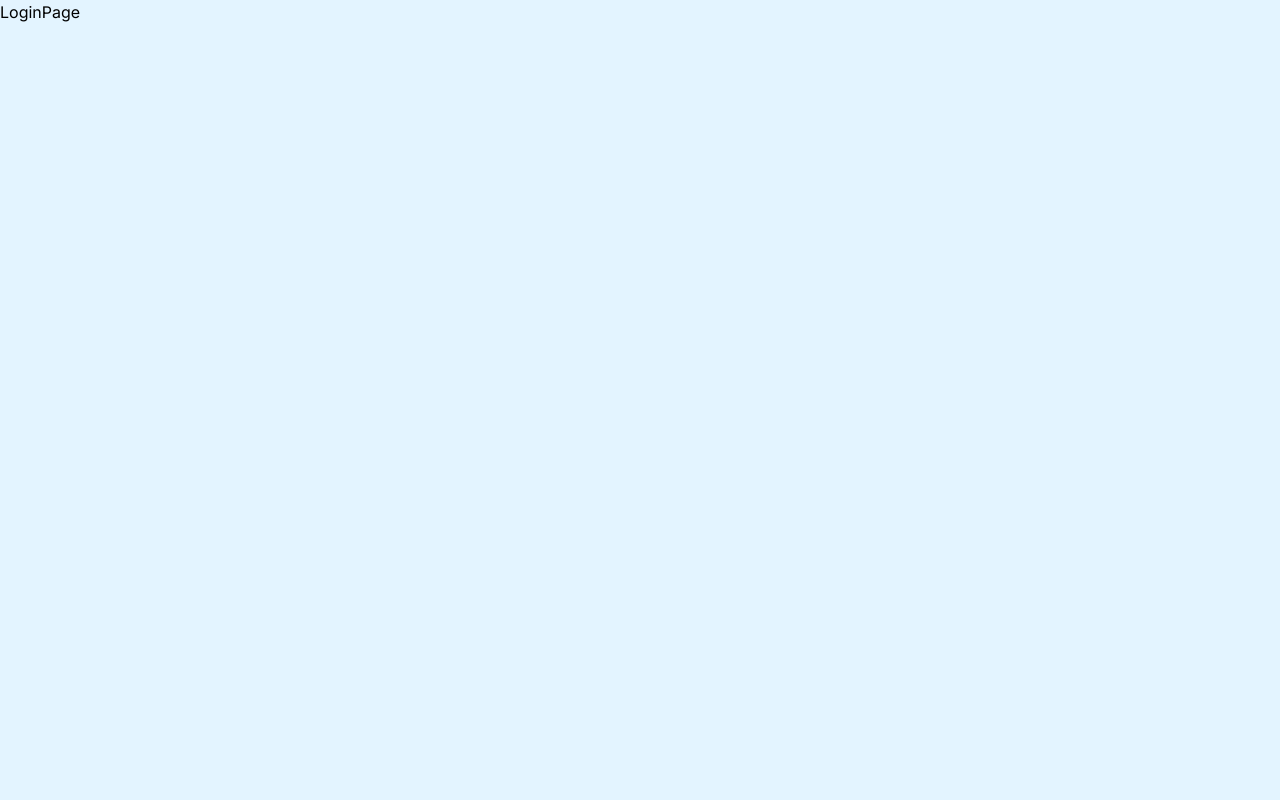
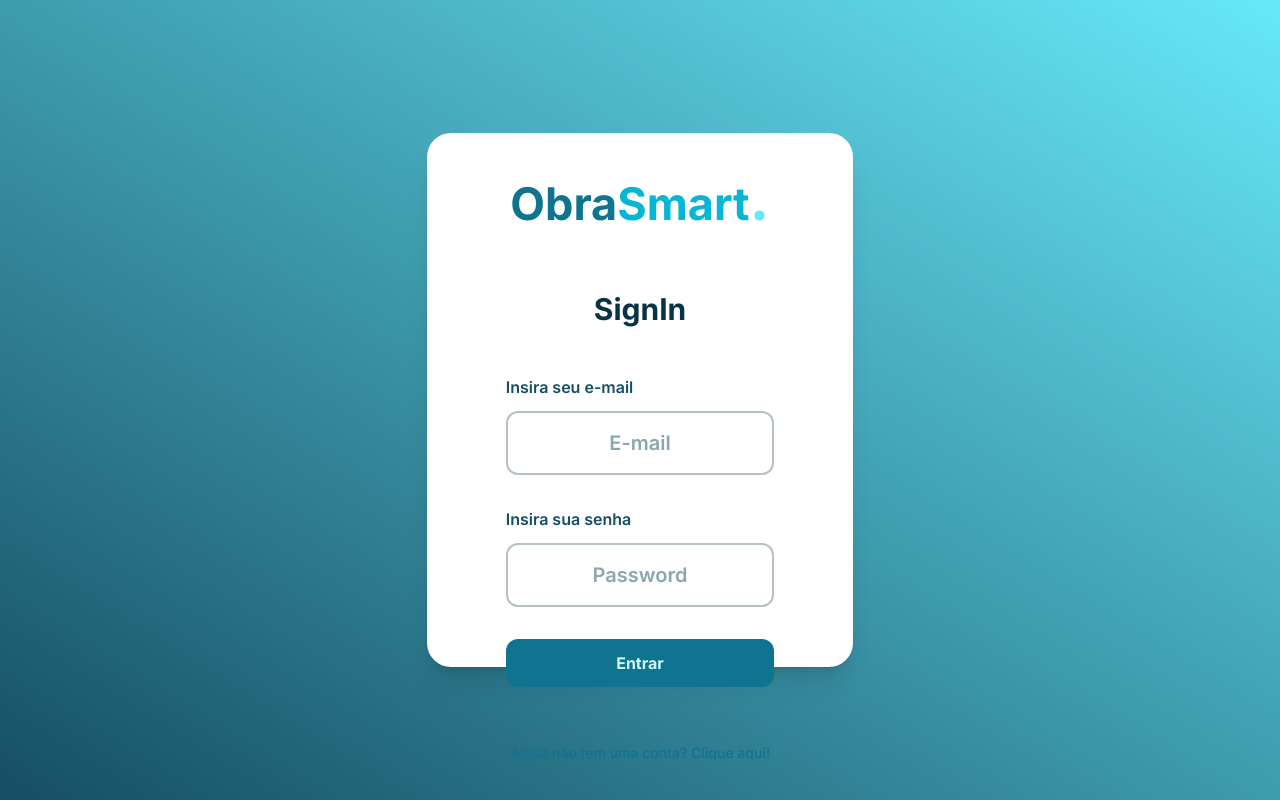
Before and after one commit to Smart-Constructor/smart-frontend, a Next.js app: page /login in a window 1280 px wide. Built offline with nearby package versions, Linux system fonts and the light colour scheme.

Commit message:
✨feat: created static login page

```diff
--- a/src/app/dashboard/page.tsx
+++ b/src/app/dashboard/page.tsx
@@ -1,7 +1,9 @@
 import Aside from "@/components/ui/Aside/Aside";
 
 export default function Dashboard() {
-    return (
-        <Aside/>
-    )
+  return (
+    <main className="w-screen h-screen bg-gradient-to-tr from-cyan-900 to-cyan-300">
+      <Aside />
+    </main>
+  );
 }
--- a/src/app/login/page.tsx
+++ b/src/app/login/page.tsx
@@ -1,6 +1,36 @@
+import Logo from "@/components/Logo";
+import LabelComponent from "@/components/ui/Login/Label";
+import Link from "next/link";
 
 export default function Login() {
-    return (
-        <h1>LoginPage</h1>
-    )
+  return (
+    <main className="flex items-center justify-center w-screen h-screen bg-gradient-to-tr from-cyan-900 to-cyan-300">
+      <div className="flex flex-col items-center w-1/3 h-4/6 bg-white m-auto rounded-3xl shadow-xl box-border p-5">
+        <Logo />
+        <h1 className="text-3xl font-bold text-cyan-950 mb-12">SignIn</h1>
+        <form className="flex flex-col items-center w-10/12 h-full gap-8">
+          <LabelComponent
+            label="Insira seu e-mail"
+            placeholder="E-mail"
+            type="email"
+          />
+          <LabelComponent
+            label="Insira sua senha"
+            placeholder="Password"
+            type="password"
+          />
+          <button
+            type="submit"
+            className="w-10/12 h-12 bg-cyan-700 rounded-xl text-cyan-100 font-bold hover:bg-cyan-600 active:bg-cyan-900
+           focus:ring ring-cyan-300/50"
+          >
+            Entrar
+          </button>
+          <Link href="/signup" className="mt-6 text-sm text-cyan-700 font-medium hover:text-cyan-500">
+            <h2>Ainda não tem uma conta? Clique aqui!</h2>
+          </Link>
+        </form>
+      </div>
+    </main>
+  );
 }
--- a/src/components/MainContainer.tsx
+++ /dev/null
@@ -1,8 +0,0 @@
-import { w } from 'windstitch';
-
-const MainContainer = w.header(`
-    grid
-    grid-cols-2
-`)
-
-export default MainContainer
--- a/src/components/ui/Aside/Aside.tsx
+++ b/src/components/ui/Aside/Aside.tsx
@@ -1,16 +1,36 @@
+import FooterComponent from "../Footer/Footer";
 import AsideItem from "./AsideItem";
 import { AsideComponent } from "./styles";
 import Logo from "@/components/Logo";
 
 const Aside = () => {
   return (
-    <AsideComponent>
-      <Logo />
-      <AsideItem title="Dashboard" href="/dashboard" pathIcon="M3 13.125C3 12.504 3.504 12 4.125 12h2.25c.621 0 1.125.504 1.125 1.125v6.75C7.5 20.496 6.996 21 6.375 21h-2.25A1.125 1.125 0 013 19.875v-6.75zM9.75 8.625c0-.621.504-1.125 1.125-1.125h2.25c.621 0 1.125.504 1.125 1.125v11.25c0 .621-.504 1.125-1.125 1.125h-2.25a1.125 1.125 0 01-1.125-1.125V8.625zM16.5 4.125c0-.621.504-1.125 1.125-1.125h2.25C20.496 3 21 3.504 21 4.125v15.75c0 .621-.504 1.125-1.125 1.125h-2.25a1.125 1.125 0 01-1.125-1.125V4.125z"/>
-      <AsideItem title="Register" href="/signin" pathIcon="M15.042 21.672L13.684 16.6m0 0l-2.51 2.225.569-9.47 5.227 7.917-3.286-.672zM12 2.25V4.5m5.834.166l-1.591 1.591M20.25 10.5H18M7.757 14.743l-1.59 1.59M6 10.5H3.75m4.007-4.243l-1.59-1.59"/>
-      <AsideItem title="Unidades" href="/teste" pathIcon="M11.42 15.17L17.25 21A2.652 2.652 0 0021 17.25l-5.877-5.877M11.42 15.17l2.496-3.03c.317-.384.74-.626 1.208-.766M11.42 15.17l-4.655 5.653a2.548 2.548 0 11-3.586-3.586l6.837-5.63m5.108-.233c.55-.164 1.163-.188 1.743-.14a4.5 4.5 0 004.486-6.336l-3.276 3.277a3.004 3.004 0 01-2.25-2.25l3.276-3.276a4.5 4.5 0 00-6.336 4.486c.091 1.076-.071 2.264-.904 2.95l-.102.085m-1.745 1.437L5.909 7.5H4.5L2.25 3.75l1.5-1.5L7.5 4.5v1.409l4.26 4.26m-1.745 1.437l1.745-1.437m6.615 8.206L15.75 15.75M4.867 19.125h.008v.008h-.008v-.008z"/>
-      <AsideItem title="Sobre" href="/teste2" pathIcon="M15 9h3.75M15 12h3.75M15 15h3.75M4.5 19.5h15a2.25 2.25 0 002.25-2.25V6.75A2.25 2.25 0 0019.5 4.5h-15a2.25 2.25 0 00-2.25 2.25v10.5A2.25 2.25 0 004.5 19.5zm6-10.125a1.875 1.875 0 11-3.75 0 1.875 1.875 0 013.75 0zm1.294 6.336a6.721 6.721 0 01-3.17.789 6.721 6.721 0 01-3.168-.789 3.376 3.376 0 016.338 0z"/>
-    </AsideComponent>
+    <>
+      <AsideComponent>
+        <Logo />
+        <AsideItem
+          title="Dashboard"
+          href="/dashboard"
+          pathIcon="M3 13.125C3 12.504 3.504 12 4.125 12h2.25c.621 0 1.125.504 1.125 1.125v6.75C7.5 20.496 6.996 21 6.375 21h-2.25A1.125 1.125 0 013 19.875v-6.75zM9.75 8.625c0-.621.504-1.125 1.125-1.125h2.25c.621 0 1.125.504 1.125 1.125v11.25c0 .621-.504 1.125-1.125 1.125h-2.25a1.125 1.125 0 01-1.125-1.125V8.625zM16.5 4.125c0-.621.504-1.125 1.125-1.125h2.25C20.496 3 21 3.504 21 4.125v15.75c0 .621-.504 1.125-1.125 1.125h-2.25a1.125 1.125 0 01-1.125-1.125V4.125z"
+        />
+        <AsideItem
+          title="Register"
+          href="/signin"
+          pathIcon="M15.042 21.672L13.684 16.6m0 0l-2.51 2.225.569-9.47 5.227 7.917-3.286-.672zM12 2.25V4.5m5.834.166l-1.591 1.591M20.25 10.5H18M7.757 14.743l-1.59 1.59M6 10.5H3.75m4.007-4.243l-1.59-1.59"
+        />
+        <AsideItem
+          title="Unidades"
+          href="/teste"
+          pathIcon="M11.42 15.17L17.25 21A2.652 2.652 0 0021 17.25l-5.877-5.877M11.42 15.17l2.496-3.03c.317-.384.74-.626 1.208-.766M11.42 15.17l-4.655 5.653a2.548 2.548 0 11-3.586-3.586l6.837-5.63m5.108-.233c.55-.164 1.163-.188 1.743-.14a4.5 4.5 0 004.486-6.336l-3.276 3.277a3.004 3.004 0 01-2.25-2.25l3.276-3.276a4.5 4.5 0 00-6.336 4.486c.091 1.076-.071 2.264-.904 2.95l-.102.085m-1.745 1.437L5.909 7.5H4.5L2.25 3.75l1.5-1.5L7.5 4.5v1.409l4.26 4.26m-1.745 1.437l1.745-1.437m6.615 8.206L15.75 15.75M4.867 19.125h.008v.008h-.008v-.008z"
+        />
+        <AsideItem
+          title="Sobre"
+          href="/teste2"
+          pathIcon="M15 9h3.75M15 12h3.75M15 15h3.75M4.5 19.5h15a2.25 2.25 0 002.25-2.25V6.75A2.25 2.25 0 0019.5 4.5h-15a2.25 2.25 0 00-2.25 2.25v10.5A2.25 2.25 0 004.5 19.5zm6-10.125a1.875 1.875 0 11-3.75 0 1.875 1.875 0 013.75 0zm1.294 6.336a6.721 6.721 0 01-3.17.789 6.721 6.721 0 01-3.168-.789 3.376 3.376 0 016.338 0z"
+        />
+      </AsideComponent>
+      <FooterComponent />
+    </>
   );
 };
 
--- /dev/null
+++ b/src/components/ui/Footer/Footer.tsx
@@ -0,0 +1,11 @@
+const FooterComponent = () => {
+    return (
+      <footer className="footer footer-center p-4 bg-base-300 fixed bottom-0 left-2/4 text-gray-100">
+        <div>
+          <p>Copyright © 2023 - All right reserved by ObraSmart</p>
+        </div>
+      </footer>
+    );
+  };
+
+  export default FooterComponent;
--- /dev/null
+++ b/src/components/ui/Login/Label.tsx
@@ -0,0 +1,23 @@
+
+const LabelComponent = (props: labelComponent) => {
+    const {placeholder, type, label} = props;
+    return (
+        <label className="flex flex-col box-border gap-3 font-semibold w-10/12 text-cyan-900 text-xl transition-all ease-in text-left">
+            <h1 className="text-base">{label}</h1>
+            <input
+            className="transition-all ease-in w-full h-16 p-2 placeholder:text-cyan-900/50 text-center focus:outline-none focus:border-none focus:ring focus:ring-cyan-300/50 rounded-xl
+            focus:text-cyan-900/50 focus:text-center border-2 border-cyan-950/30"
+            type={type}
+            placeholder={placeholder}
+            ></input>
+        </label>
+    )
+}
+
+export default LabelComponent
+
+type labelComponent = {
+    placeholder: string,
+    type: string,
+    label?: string
+}
```
Also changed, not shown: src/app/login/loading.tsx (deleted).
